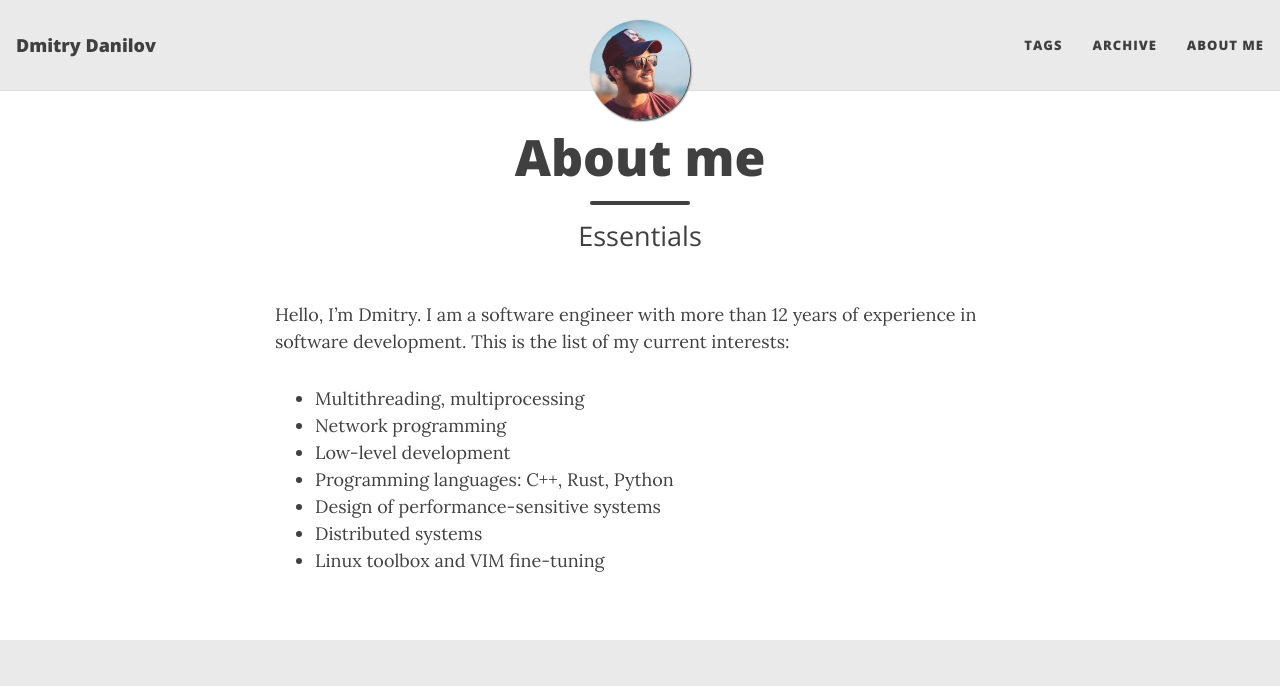
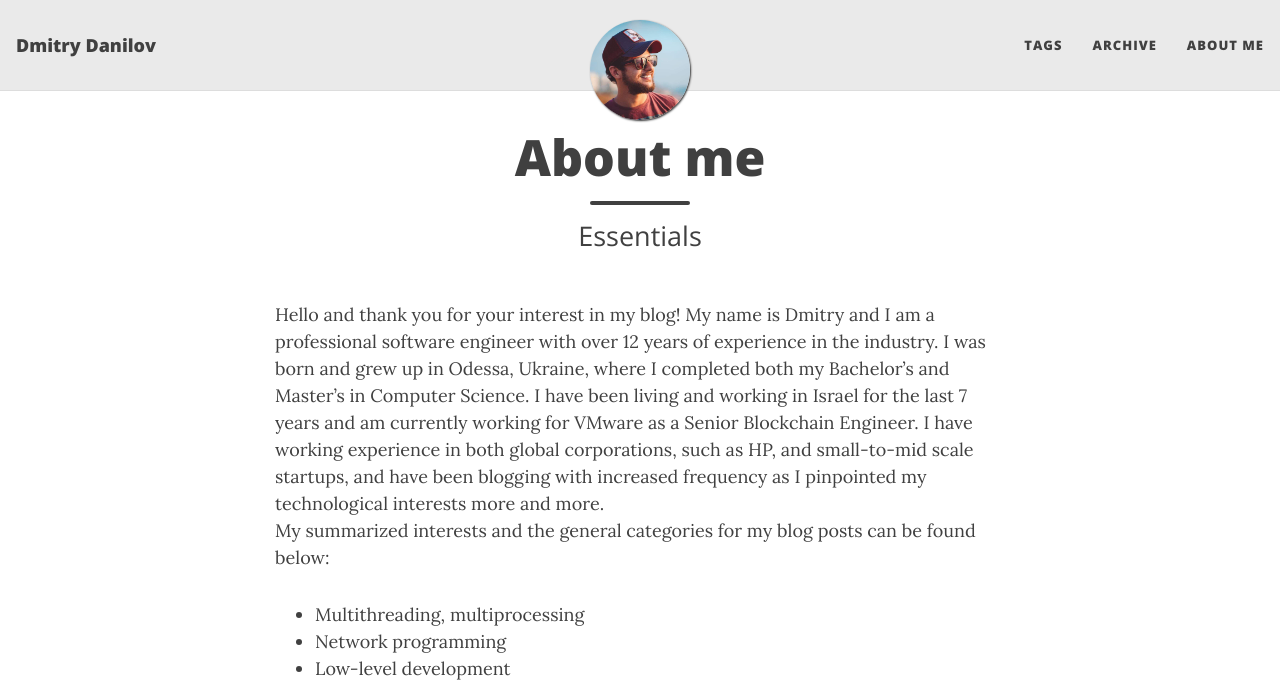
Before and after one commit to f-squirrel/f-squirrel.github.io, a Jekyll site: the page built from aboutme.md, in a window 1280 px wide and 1348 px high. Shown: the top 686 px of the window. Built offline with Jekyll 4.4.1, drawn with Linux system fonts in a browser that asks for light colours; nearby versions of some CDN libraries; some of the changed text lies outside the part shown.

Commit message:
Update About me

```diff
--- a/aboutme.md
+++ b/aboutme.md
@@ -4,8 +4,16 @@ title: About me
 subtitle: Essentials
 ---
 
-Hello, I'm Dmitry. I am a software engineer with more than 12 years of experience in software development.
- This is the list of my current interests:
+Hello and thank you for your interest in my blog! My name is Dmitry and I am a
+professional software engineer with over 12 years of experience in the
+industry.  I was born and grew up in Odessa, Ukraine, where I completed both my
+Bachelor's and Master's in Computer Science. I have been living and working in
+Israel for the last 7 years and am currently working for VMware as a Senior
+Blockchain Engineer.  I have working experience in both global corporations,
+such as HP, and small-to-mid scale startups, and have been blogging
+with increased frequency as I pinpointed my technological interests
+more and more.<br>
+My summarized interests and the general categories for my blog posts can be found below:
 * Multithreading, multiprocessing
 * Network programming
 * Low-level development
@@ -13,3 +21,5 @@ Hello, I'm Dmitry. I am a software engineer with more than 12 years of experienc
 * Design of performance-sensitive systems
 * Distributed systems
 * Linux toolbox and VIM fine-tuning
+
+Please feel free to get in touch if you have a topic or question that is of interest or if you have any suggestions for future posts!
```
